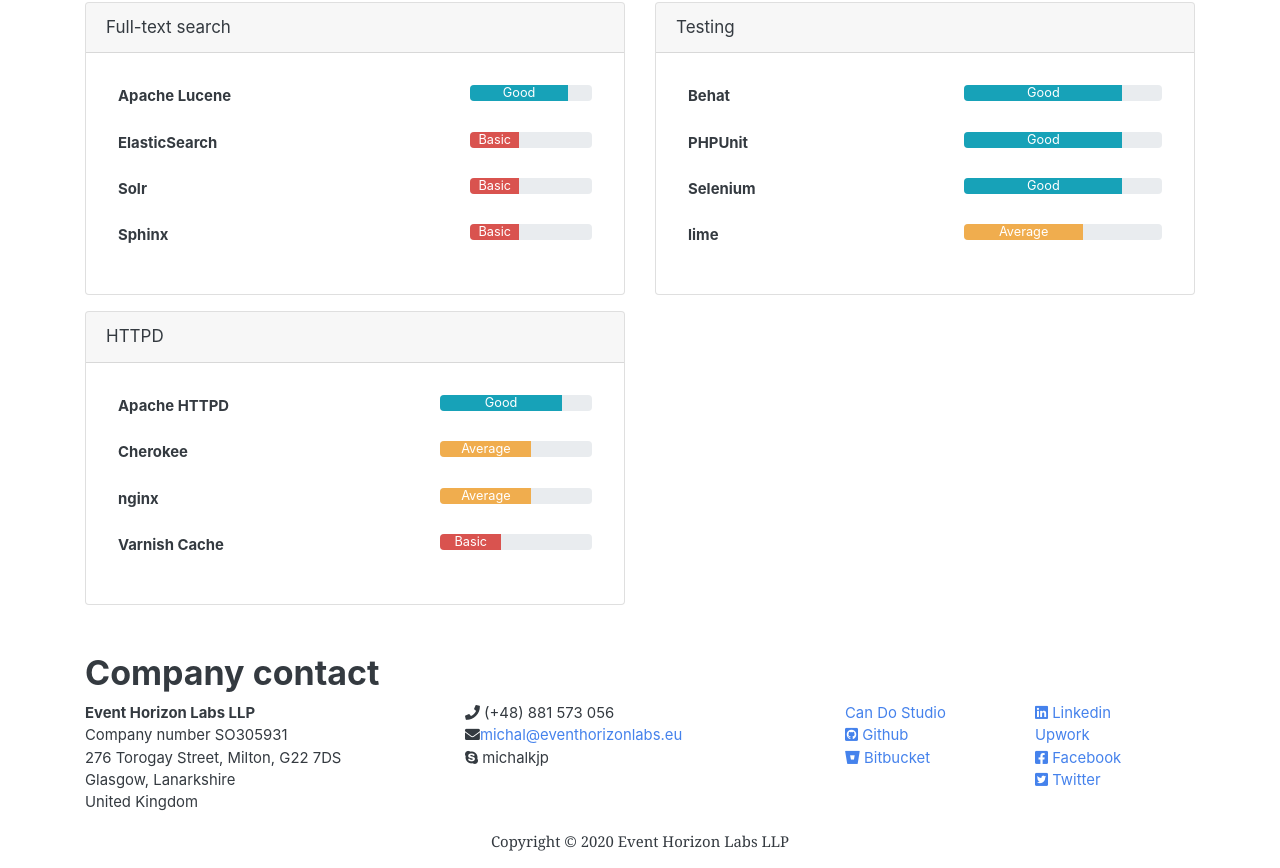
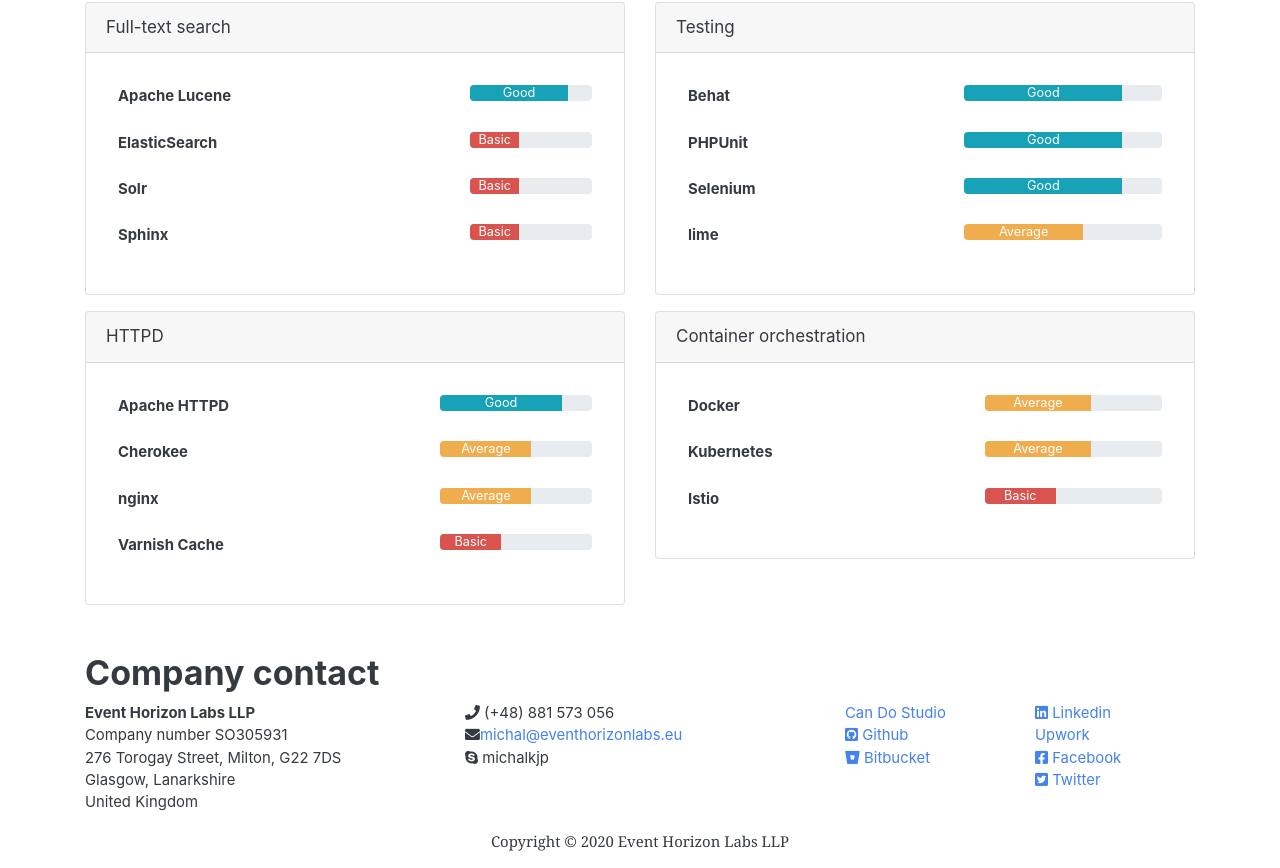
Before and after one commit to eventhorizonpl/eventhorizonlabseu, an Angular app: page / in a window 1280 px wide. Shown: the part 1621-2489 px from the top of the page. Built offline with nearby package versions, Linux system fonts and the light colour scheme.

Commit message:
#9 update content

```diff
--- a/src/app/app.component.html
+++ b/src/app/app.component.html
@@ -439,6 +439,43 @@
         </div>
       </div>
     </div>
+    <div class="col-md-6 col-xs-12 mt-3">
+      <div class="card">
+        <div class="card-header">
+          Container orchestration
+        </div>
+        <div class="card-body">
+          <table class="table table-borderless">
+            <tbody>
+              <tr>
+                <th>Docker</th>
+                <td>
+                  <div class="progress">
+                    <div class="progress-bar bg-warning" role="progressbar" style="width: 60%;" aria-valuenow="60" aria-valuemin="0" aria-valuemax="100">Average</div>
+                  </div>
+                </td>
+              </tr>
+              <tr>
+                <th>Kubernetes</th>
+                <td>
+                  <div class="progress">
+                    <div class="progress-bar bg-warning" role="progressbar" style="width: 60%;" aria-valuenow="60" aria-valuemin="0" aria-valuemax="100">Average</div>
+                  </div>
+                </td>
+              </tr>
+              <tr>
+                <th>Istio</th>
+                <td>
+                  <div class="progress">
+                    <div class="progress-bar bg-danger" role="progressbar" style="width: 40%;" aria-valuenow="40" aria-valuemin="0" aria-valuemax="100">Basic</div>
+                  </div>
+                </td>
+              </tr>
+            </tbody>
+          </table>
+        </div>
+      </div>
+    </div>
   </div>
   <footer class="mt-5">
     <h2>Company contact</h2>
```
